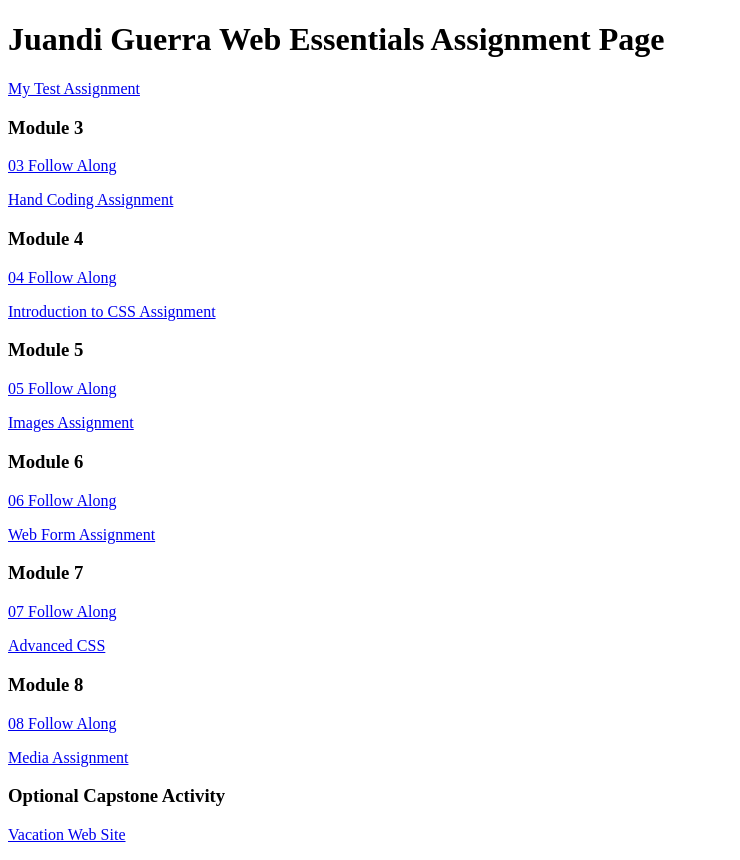
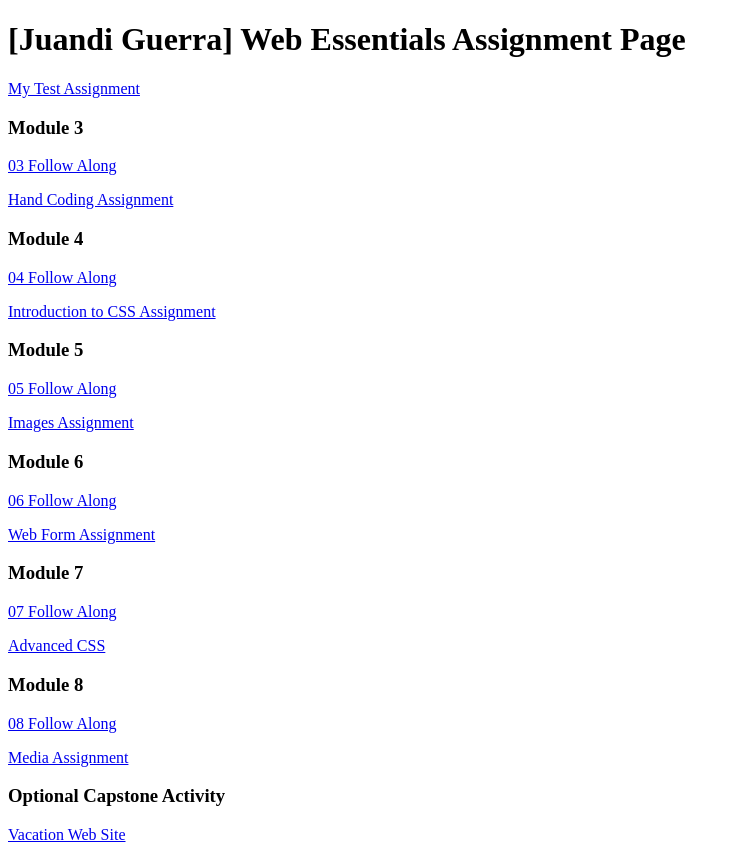
Before and after one commit to scoobyjew09/dwdd1600, a plain HTML site: page index.html in a window 1280 px wide. Shown: the whole page, without its empty margins (0-740 px from the left). Drawn offline with Linux system fonts and the light colour scheme.

```diff
--- a/index.html
+++ b/index.html
@@ -6,7 +6,7 @@
 		<title>dwdd 1600 assignment list page</title>
 	</head>
 	<body>
-		<h1>Juandi Guerra Web Essentials Assignment Page</h1>
+		<h1>[Juandi Guerra] Web Essentials Assignment Page</h1>
 		<p><a href="01test">My Test Assignment</a></p>
 
 		<h3>Module 3</h3>
```
